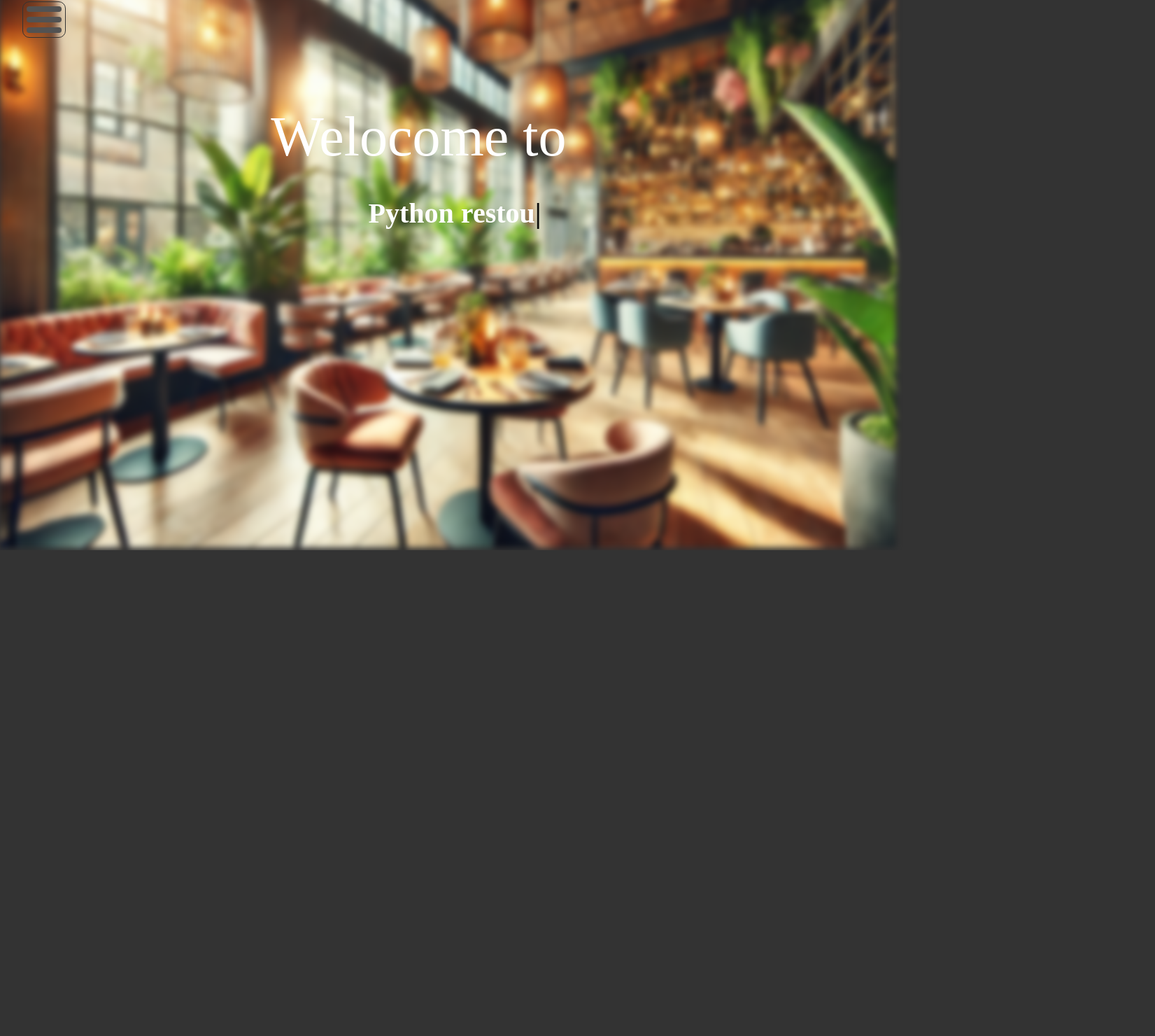
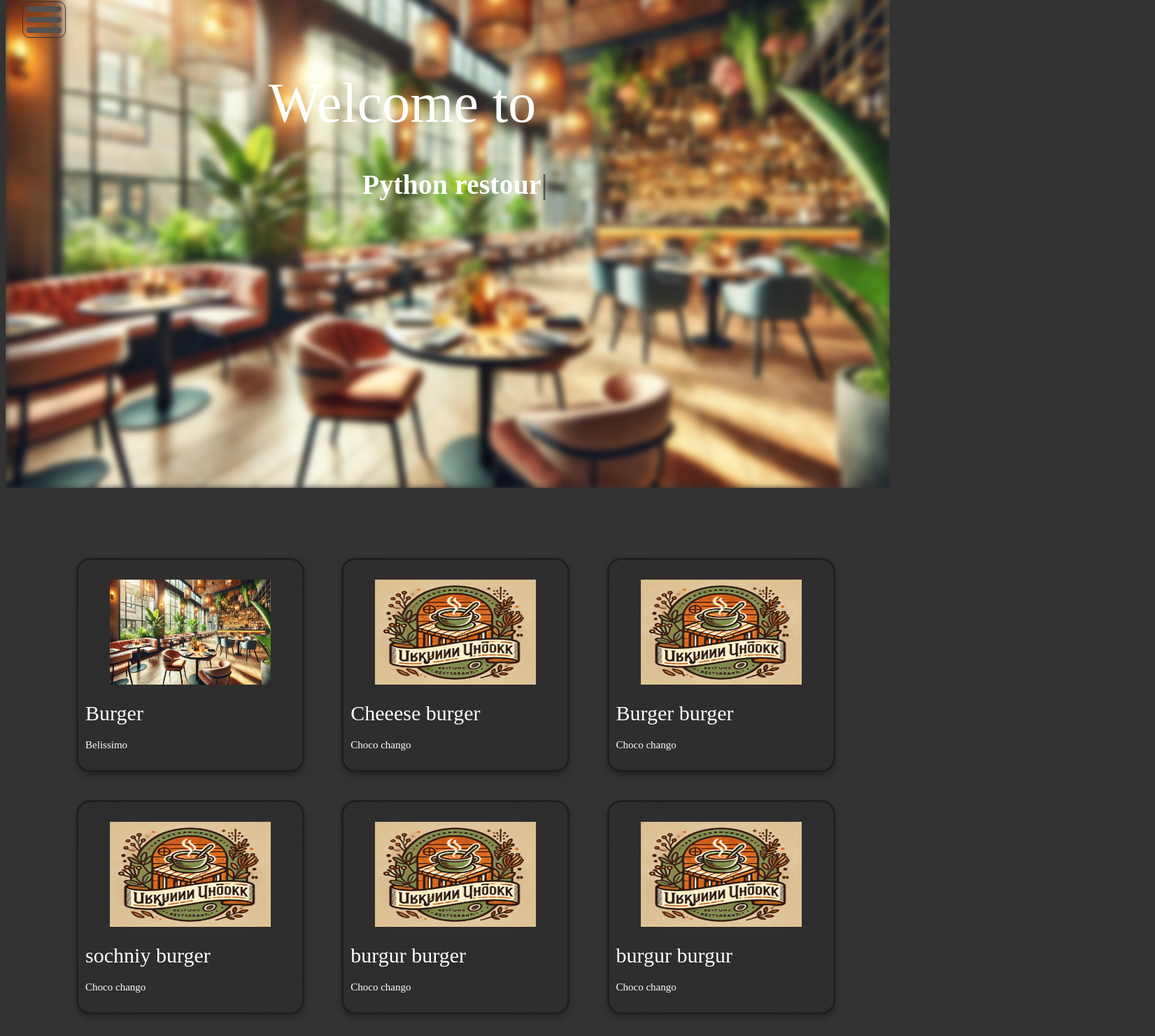
Before and after one commit to AmirSherov/next.js-project, a Next.js app: page / in a window 1280 px wide. Shown: the part 18-1498 px from the top of the page at 70% size, 1651 px wide, since content can reach past the window. Before the commit the page ends 804 px from the top, so only its background shows below. Built offline with nearby package versions, Linux system fonts and the light colour scheme; data requests are answered from the project's data file; a web font is replaced by a local one.

Commit message:
landingPageItems

```diff
--- /dev/null
+++ b/app/LandingPageItems/index.js
@@ -0,0 +1,14 @@
+import "./style.scss";
+function LandingPageItems( {image, name, restaurant }) {
+    return (
+        <>
+        <div className="landing-page-item">
+            <div> <img width={230} height={150} src={image} alt={name} /></div>
+            <div>{name}</div>
+            <div>{restaurant}</div>
+        </div>
+        </>
+    )
+}
+
+export default LandingPageItems
--- /dev/null
+++ b/app/LandingPageItems/style.scss
@@ -0,0 +1,37 @@
+.landing-page-item{
+    z-index: 400;
+    width: 300px;
+    padding: 10px;
+    height: 280px;
+    border-radius: 20px;
+    background: rgba(19, 18, 18, 0.1);
+    box-shadow: 0 4px 8px rgba(0, 0, 0, 0.3);
+    backdrop-filter: blur(35px);
+    display: flex;
+    justify-content: center;
+    align-items: center;
+    margin-top: 40px;
+    flex-direction: column;
+    border: 3px solid #1f1e1e;
+    transition: 0.2s ease-in-out;
+    gap: 20px;
+    &:hover{
+        transform: scale(1.05) translateY(-20px);
+        backdrop-filter: blur(30px);
+        background: rgba(0, 0, 0, 0.15);
+        box-shadow: 0 8px 16px rgba(0, 0, 0, 0.3);
+    }
+
+ div:nth-child(2){
+    font-size: 30px;
+    color: white;
+    width: 100%;
+
+ }
+ div:nth-child(3){
+    font-size: 15px;
+    color: white;
+    width: 100%;
+    height: auto;
+ }
+}
--- a/app/TypingEffect/style.scss
+++ b/app/TypingEffect/style.scss
@@ -10,7 +10,7 @@
     position: relative;
     left: 33%;
     font-weight: 600;
-    top: 200px;
+    top: 250px;
     color: white;
     text-align: center;
     z-index: 500;
--- a/app/landing.scss
+++ b/app/landing.scss
@@ -1,6 +1,5 @@
 @import url('https://fonts.googleapis.com/css2?family=Montserrat:ital,wght@0,100..900;1,100..900&family=Playwrite+GB+S:ital,wght@0,100..400;1,100..400&display=swap');
 body {
-    overflow: hidden;
     background-color: #333;
     padding: 0;
     font-family: "Playwrite GB S", cursive;
@@ -10,33 +9,42 @@ body {
     font-style: normal;
 }
 .landing-page-main-container {
+    justify-content: center;
+    align-items: center;
     .landing-page-text {
         .welcome {
             z-index: 2;
             font-size: 80px;
             display: flex;
-            position: relative;
+            position: absolute;
             left: 30%;
-            top: 160px;
+            top: 120px;
             color: white;
         }
     }
 
     .landing-page-img-container {
         width: 100%;
-        height: 100vh;
-        position: absolute;
+        height: 90vh;
+        position: relative;
         left: 0;
-        top: 0;
+        top: -60px;
+        overflow: hidden;
         user-select: none;
 
         .landing-bg {
             width: 100%;
-            background-position: center;
-            background-size: cover;
-            background-size: cover;
             height: 100%;
             filter: blur(5px);
         }
     }
+    .landing-page-items{
+        width: 90%;
+        display: grid;
+        grid-template-columns: 1fr 1fr 1fr;
+        justify-content: center;
+        align-items: center;
+        position: relative;
+        left: 8%;
+    }
 }
--- a/app/nav/style.scss
+++ b/app/nav/style.scss
@@ -7,7 +7,7 @@
     flex-direction: column;
     justify-content: center;
     align-items: center;
-    z-index: 250;
+    z-index: 2500;
     position: fixed;
     border-radius: 10px;
     gap: 7px;
@@ -39,7 +39,7 @@
     top: 0;
     justify-content: center;
     user-select: none;
-    z-index: 200;
+    z-index: 2000;
     padding-top:30px;
     align-items: center;
     position: fixed;
--- a/app/page.js
+++ b/app/page.js
@@ -1,14 +1,24 @@
 'use client';
-import { useEffect, useRef } from 'react';
+import { useEffect, useRef, useState } from 'react';
 import "./landing.scss";
+import LandingItems from './LandingPageItems';
 import TypingEffect from "./TypingEffect";
 export default function Home() {
+  const [products, setProducts] = useState([]);
   const imageContainer = useRef(null);
   const images = useRef([]);
 
-  const moveAmount = 30;
+  const moveAmount = 15;
+
+  async function getProductsFromDataBase() {
+    const response = await fetch("http://localhost:3002/Products");
+    const data = await response.json();
+    setProducts(data);
+  }
 
   useEffect(() => {
+    getProductsFromDataBase();
+
     const handleMovement = (e) => {
       const { offsetWidth, offsetHeight } = imageContainer.current;
       const { clientX, clientY } = e;
@@ -16,14 +26,12 @@ export default function Home() {
       const centerX = left + offsetWidth / 2;
       const centerY = top + offsetHeight / 2;
 
-
       const moveX = ((clientX - centerX) / offsetWidth) * moveAmount;
       const moveY = ((clientY - centerY) / offsetHeight) * moveAmount;
       images.current[0].style.transform = `translate(${moveX}px, ${moveY}px)`;
     };
 
     const container = imageContainer.current;
-
     container.addEventListener('mousemove', handleMovement);
 
     container.addEventListener('mouseleave', () => {
@@ -41,17 +49,32 @@ export default function Home() {
       });
     };
   }, []);
- let welcometext = "Python restourant"
+
+  let welcometext = "Python restourant";
 
   return (
     <>
       <div className='landing-page-main-container'>
         <div className='landing-page-text'>
-          <div className='welcome'>Welocome to</div>
-            <TypingEffect speed={400} text={welcometext} />
+          <div className='welcome'>Welcome to</div>
+          <TypingEffect speed={400} text={welcometext} />
         </div>
         <div className="landing-page-img-container" ref={imageContainer}>
           <img className="landing-bg" ref={(el) => (images.current[0] = el)} src="/images/bg.webp" alt="Background" />
+        </div>
+        <div className='landing-page-items'>
+        {products.length > 0 ? (
+          products.map((product, index) => (
+            <LandingItems
+              key={index}
+              image={product.imgPath}
+              name={product.name}
+              restaurant={product.restaurant}
+            />
+          ))
+        ) : (
+          <p>Загрузка продуктов...</p>
+        )}
         </div>
       </div>
     </>
--- a/db.json
+++ b/db.json
@@ -12,6 +12,46 @@
       "id": "2",
       "title": "сочный бургер",
       "name" : "Cheeese burger",
+      "imgPath": "/images/logo.webp",
+      "restaurant":"Choco chango",
+      "price": "150"
+    },
+    {
+      "id": "3",
+      "title": "сочный бургер",
+      "name" : "Burger burger",
+      "imgPath": "/images/logo.webp",
+      "restaurant":"Choco chango",
+      "price": "150"
+    },
+    {
+      "id": "4",
+      "title": "сочный бургер",
+      "name" : "sochniy burger",
+      "imgPath": "/images/logo.webp",
+      "restaurant":"Choco chango",
+      "price": "150"
+    },
+    {
+      "id": "5",
+      "title": "сочный бургер",
+      "name" : "burgur burger",
+      "imgPath": "/images/logo.webp",
+      "restaurant":"Choco chango",
+      "price": "150"
+    },
+    {
+      "id": "6",
+      "title": "сочный бургер",
+      "name" : "burgur burgur",
+      "imgPath": "/images/logo.webp",
+      "restaurant":"Choco chango",
+      "price": "150"
+    },
+    {
+      "id": "7",
+      "title": "сочный бургер",
+      "name" : "burgur burger ll",
       "imgPath": "/images/logo.webp",
       "restaurant":"Choco chango",
       "price": "150"
```
